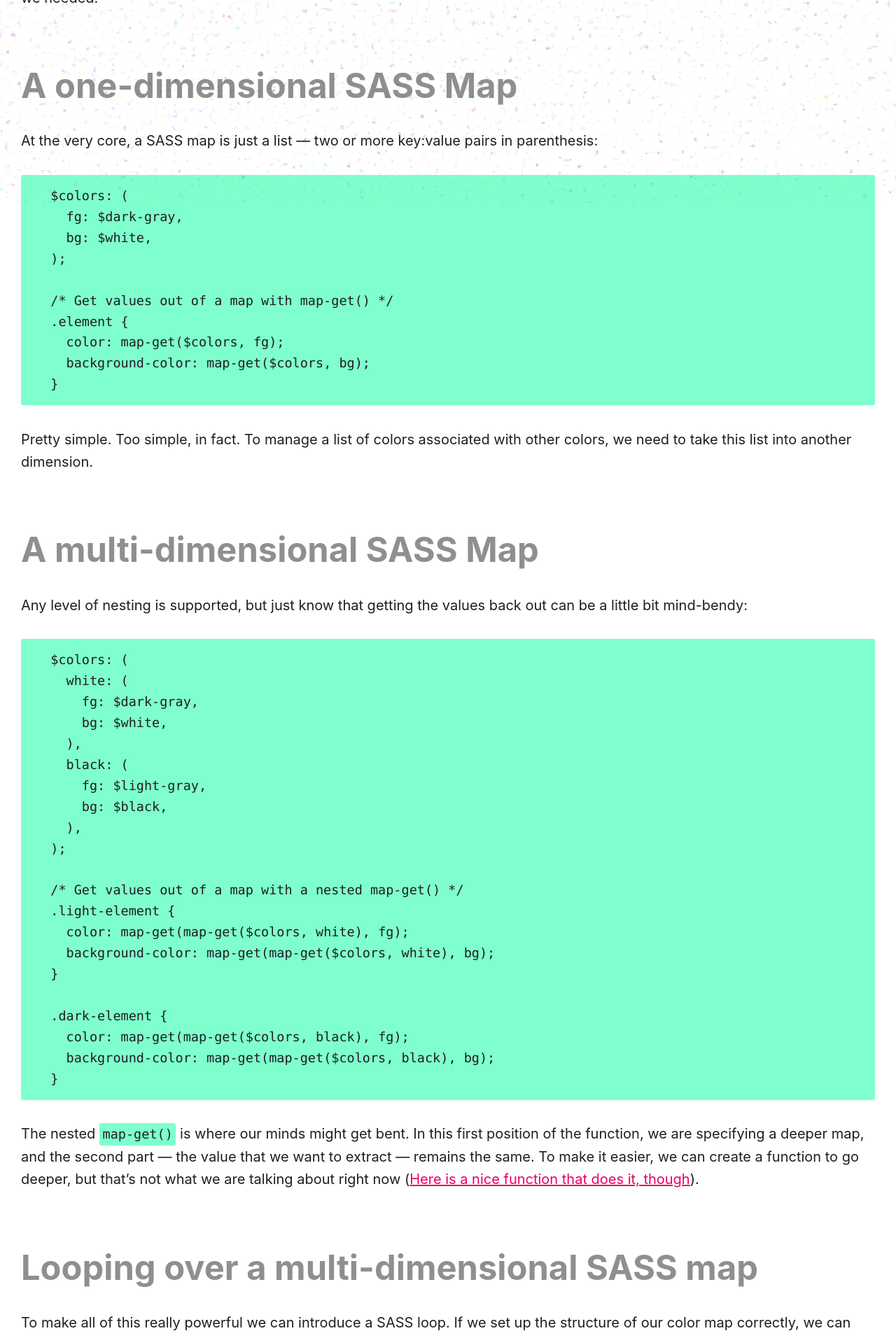
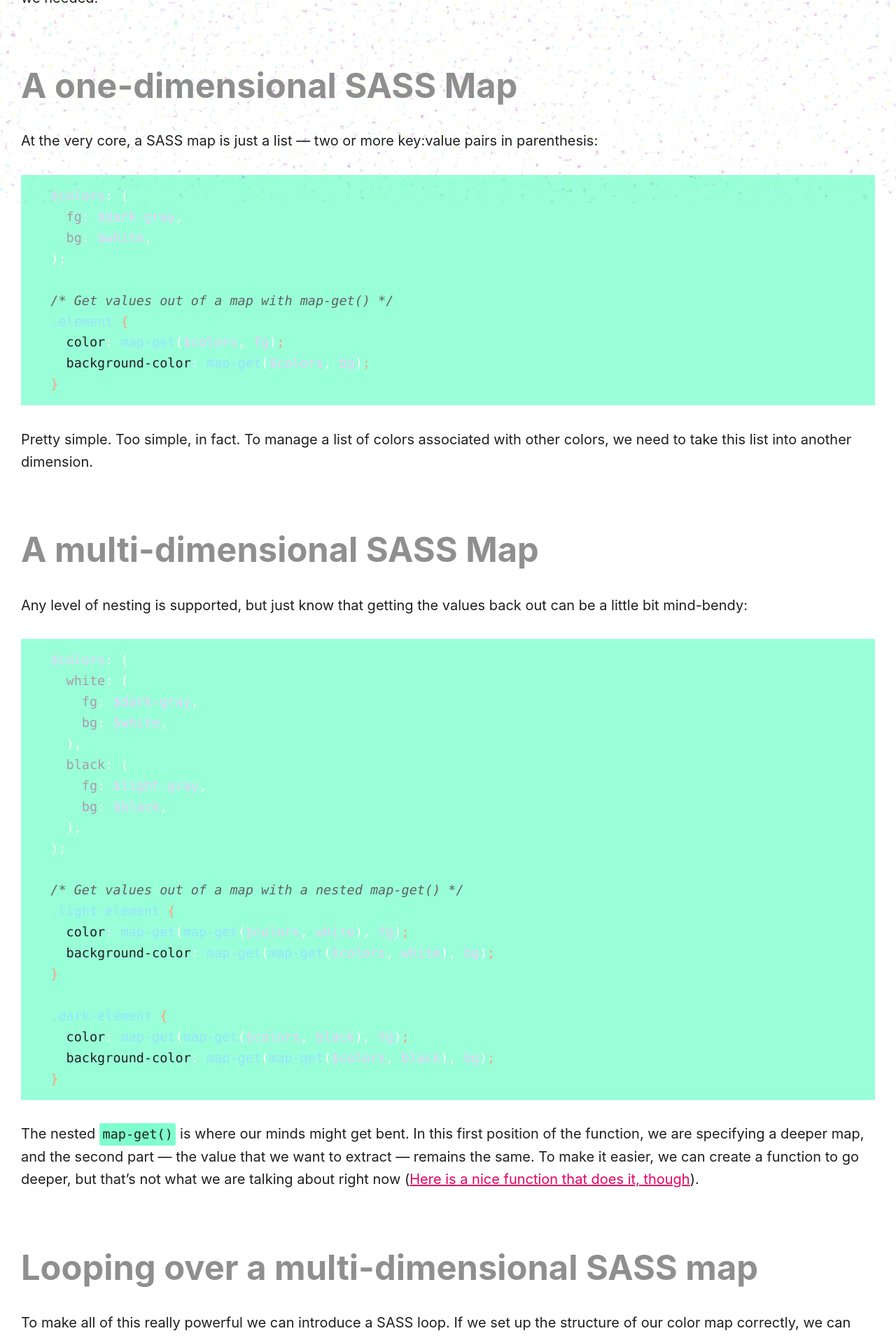
Before and after one commit to highchair/highchairdesign-com, a Jekyll site: the page built from _posts/2019-03-19-sass-color-loop.md, in a window 1280 px wide. Shown: the part 990-2902 px from the top of the page at 70% size. Built offline with Jekyll 4.4.1, drawn with Linux system fonts in a browser that asks for light colours.

Commit message:
Move rouge theme and include it

```diff
--- a/_sass/_rouge-theme.scss
+++ b/_sass/7_utilities/rouge-theme.scss
@@ -2,8 +2,11 @@
 // https://github.com/uraimo/pygments-vimstyles/blob/master/
 
 // Override my green colors
-.highlight pre { background-color: #303030; }
-.highlight code { background-color: transparent; }
+.highlight pre { background-color: hsla(var(--bc-green-w-dark), 0.4); }
+.highlight code {
+  background-color: transparent;
+  color: var(--fc-body-fg);
+}
 
 // Dark gray:     #303030
 // Light green:   $bg__code
@@ -32,11 +35,11 @@
 .highlight .o   { color: #fff; } /* Operator */
 //.highlight .x   { color: #fffedc; } /* Other */
 .highlight .p   { color: #fff; } /* Punctuation */
-.highlight .c   { color: $bg__code; } /* Comment */
-.highlight .cm  { color: $bg__code; } /* Comment.Multiline */
-.highlight .cp  { color: $bg__code; } /* Comment.Preproc */
-.highlight .c1  { color: $bg__code; } /* Comment.Single */
-.highlight .cs  { color: $bg__code; } /* Comment.Special */
+.highlight .c   { color: #606060; } /* Comment */
+.highlight .cm  { color: #606060; } /* Comment.Multiline */
+.highlight .cp  { color: #606060; } /* Comment.Preproc */
+.highlight .c1  { color: #606060; } /* Comment.Single */
+.highlight .cs  { color: #606060; } /* Comment.Special */
 //.highlight .gd  { color: #fffedc; } /* Generic.Deleted */
 //.highlight .ge  { color: #fffedc; text-decoration: underline; } /* Generic.Emph */
 //.highlight .gr  { color: #fffedc; background-color: #602020 } /* Generic.Error */
--- a/assets/css/styles.scss
+++ b/assets/css/styles.scss
@@ -26,4 +26,5 @@
   '6_layout/grid',
   '7_utilities/a11y',
   '7_utilities/helpers',
-  '7_utilities/icons';
+  '7_utilities/icons',
+  '7_utilities/rouge-theme';
```
